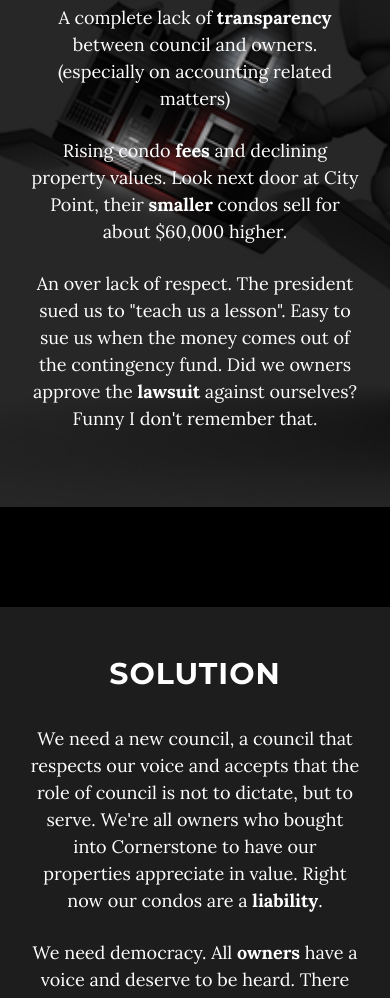
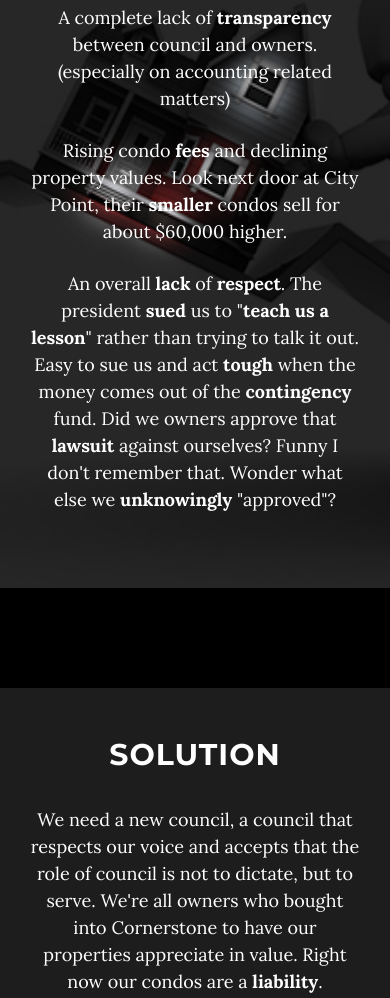
Before and after one commit to latcoin/cornerstone, a plain HTML site: page index.html in a window 390 px wide. Shown: the part 889-1887 px from the top of the page. Drawn offline with Linux system fonts and the light colour scheme; some packages are replaced by stand-ins of ours.

Commit message:
phone number

```diff
--- a/index.html
+++ b/index.html
@@ -93,7 +93,7 @@
                 <h2>Few Problems</h2>
                 <p>A complete lack of <strong>transparency</strong> between council and owners. (especially on accounting related matters)                </p>
                 <p>Rising condo <strong>fees</strong> and declining property values. Look next door at City Point, their <strong>smaller</strong> condos sell for about $60,000 higher.</p>
-                <p>An over lack of respect. The president sued us to &quot;teach us a lesson&quot;. Easy to sue us when the money comes out of the contingency fund. Did we owners approve the <strong>lawsuit</strong> against ourselves? Funny I don't remember that.            </p>
+                <p>An overall <strong>lack</strong> of <strong>respect</strong>. The president <strong>sued</strong> us to &quot;<strong>teach us a lesson</strong>&quot; rather than trying to talk it out. Easy to sue us and act <strong>tough</strong> when the money comes out of the <strong>contingency</strong> fund. Did we owners approve that <strong>lawsuit</strong> against ourselves? Funny I don't remember that. Wonder what else we <strong>unknowingly</strong> &quot;approved&quot;? </p>
                 </div>
             </div>
         </div>
@@ -126,8 +126,9 @@
                 <h2>Contact Nick</h2>
                 <p>Let's start the <strong>democratic</strong> process by getting us to be better <strong>connected</strong>. Send Nick an email with your contact information so that he can inform you of <strong>next</strong> steps. If you wish to see all of the written correspondence between Nick and council regarding this, he'd be glad to share it over email. For confidentiality reasons it wasn't posted online.</p>
                 <p><a href="mailto:nickwpeters@telus.net">nickwpeters@telus.net</a></p>
+                <p>(604) 256-8753                </p>
                 <p>
-            	</div>
+              </div>
             </div>
         </div>
     </section>
```
